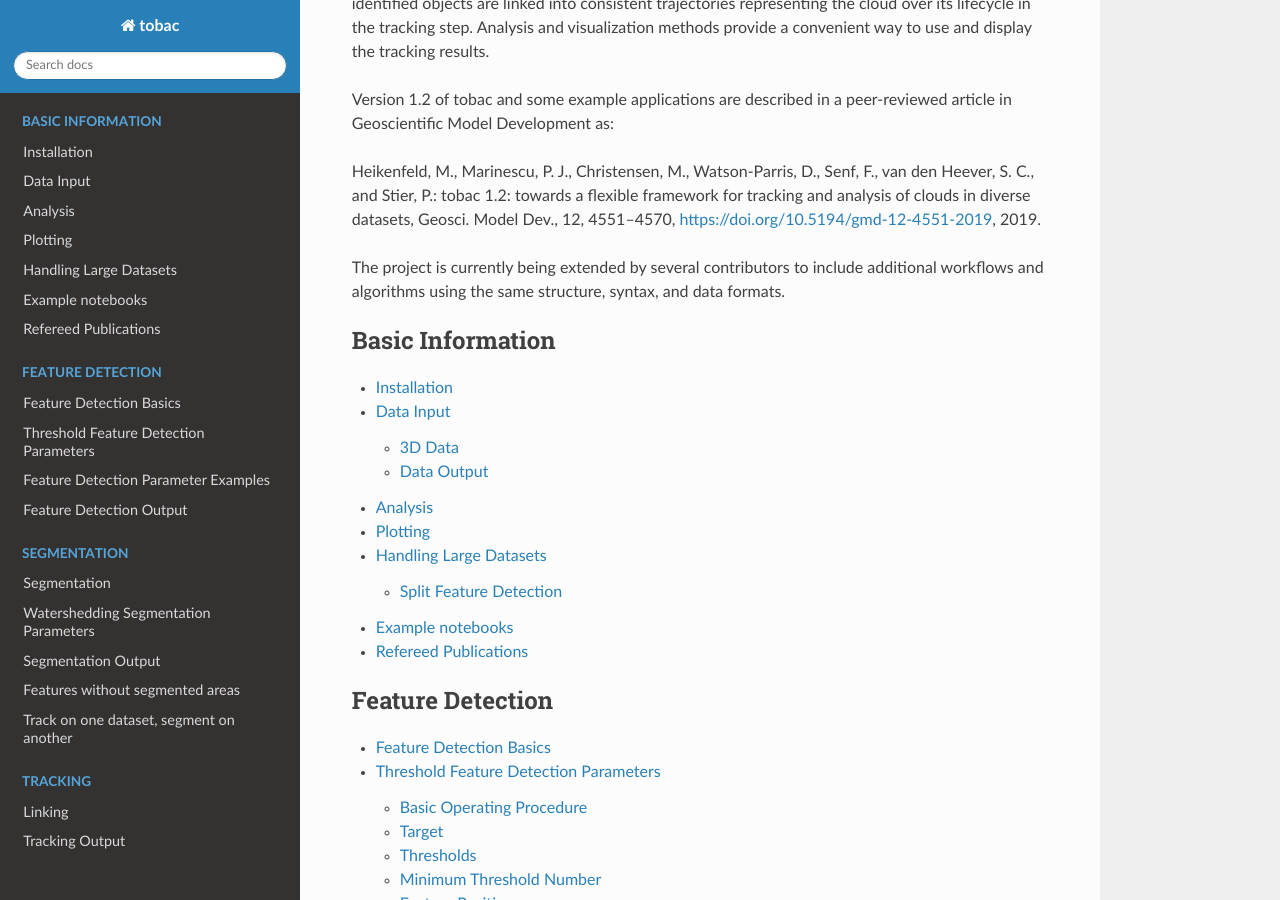
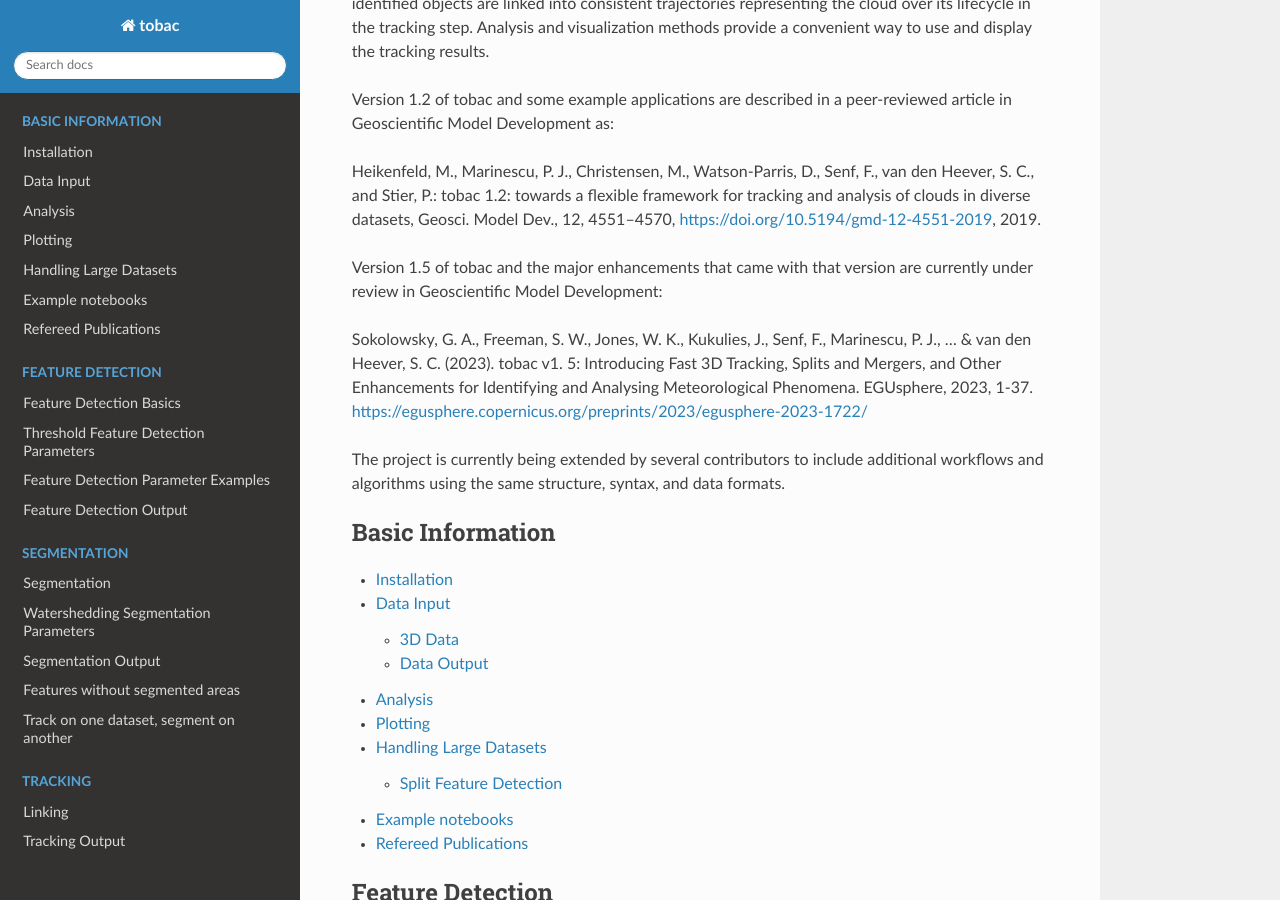
Before and after one commit to tobac-project/tobac, a Sphinx documentation site: the page built from doc/index.rst, in a window 1280 px wide and 900 px high, scrolled down 469 px. Built offline with Sphinx 7.4.7 and the Read the Docs theme 2.0.0, drawn with Linux system fonts in a browser that asks for light colours; formulas are drawn with MathJax 3; pages that are not in the unit, such as notebooks, are missing from menus.

Commit message:
update publications

```diff
--- a/doc/index.rst
+++ b/doc/index.rst
@@ -13,6 +13,12 @@ Individual features are identified as either maxima or minima in a 2D or 3D time
 Version 1.2 of tobac and some example applications are described in a peer-reviewed article in Geoscientific Model Development as:
 
 Heikenfeld, M., Marinescu, P. J., Christensen, M., Watson-Parris, D., Senf, F., van den Heever, S. C., and Stier, P.: tobac 1.2: towards a flexible framework for tracking and analysis of clouds in diverse datasets, Geosci. Model Dev., 12, 4551–4570, https://doi.org/10.5194/gmd-12-4551-2019, 2019.
+
+Version 1.5 of tobac and the major enhancements that came with that version are currently under review in Geoscientific Model Development:
+
+
+Sokolowsky, G. A., Freeman, S. W., Jones, W. K., Kukulies, J., Senf, F., Marinescu, P. J., ... & van den Heever, S. C. (2023). tobac v1. 5: Introducing Fast 3D Tracking, Splits and Mergers, and Other Enhancements for Identifying and Analysing Meteorological Phenomena. EGUsphere, 2023, 1-37. https://egusphere.copernicus.org/preprints/2023/egusphere-2023-1722/
+
 
 The project is currently being extended by several contributors to include additional workflows and algorithms using the same structure, syntax, and data formats.
 
--- a/doc/publications.rst
+++ b/doc/publications.rst
@@ -19,11 +19,17 @@ Refereed Publications
 
       * - Kukulies, J., Chen, D., & Curio, J. (2021). The role of mesoscale convective systems in precipitation in the Tibetan Plateau region. *Journal of Geophysical Research: Atmospheres*, 126(23), e2021JD035279. doi:10.1029/2021JD035279.
 
+      * - Kukulies, J., Lai, H. W., Curio, J., Feng, Z., Lin, C., Li, P., ... & Chen, D. (2023). Mesoscale convective systems in the Third pole region: Characteristics, mechanisms and impact on precipitation. *Frontiers in Earth Science*, 11, 1143380.
+
       * - Li, Y., Liu, Y., Chen, Y., Chen, B., Zhang, X., Wang, W. & Huo, Z. (2021). Characteristics of Deep Convective Systems and Initiation during Warm Seasons over China and Its Vicinity. *Remote Sensing*, 13(21), 4289. doi:10.3390/rs13214289.
+
+      * - Leung, G. R., Saleeby, S. M., Sokolowsky, G. A., Freeman, S. W., & van den Heever, S. C. (2023). Aerosol–cloud impacts on aerosol detrainment and rainout in shallow maritime tropical clouds. *Atmospheric Chemistry and Physics*, 23(9), 5263-5278.
 
       * - Marinescu, P. J., Van Den Heever, S. C., Heikenfeld, M., Barrett, A. I., Barthlott, C., Hoose, C., ... & Zhang, Y. (2021). Impacts of varying concentrations of cloud condensation nuclei on deep convective cloud updrafts—a multimodel assessment. *Journal of the Atmospheric Sciences*, 78(4), 1147-1172, doi: 10.1175/JAS-D-20-0200.1.
 
       * - Marinescu, P. J. (2020). Observations of Aerosol Particles and Deep Convective Updrafts and the Modeling of Their Interactions (Doctoral dissertation, Colorado State University).
+
+      * - Oue, M., Saleeby, S. M., Marinescu, P. J., Kollias, P., & van den Heever, S. C. (2022). Optimizing radar scan strategies for tracking isolated deep convection using observing system simulation experiments. *Atmospheric Measurement Techniques*, 15(16), 4931-4950.
 
       * - Raut, B. A., Jackson, R., Picel, M., Collis, S. M., Bergemann, M., & Jakob, C. (2021). An Adaptive Tracking Algorithm for Convection in Simulated and Remote Sensing Data. *Journal of Applied Meteorology and Climatology*, 60(4), 513-526, doi:10.1175/JAMC-D-20-0119.1.
 
```
